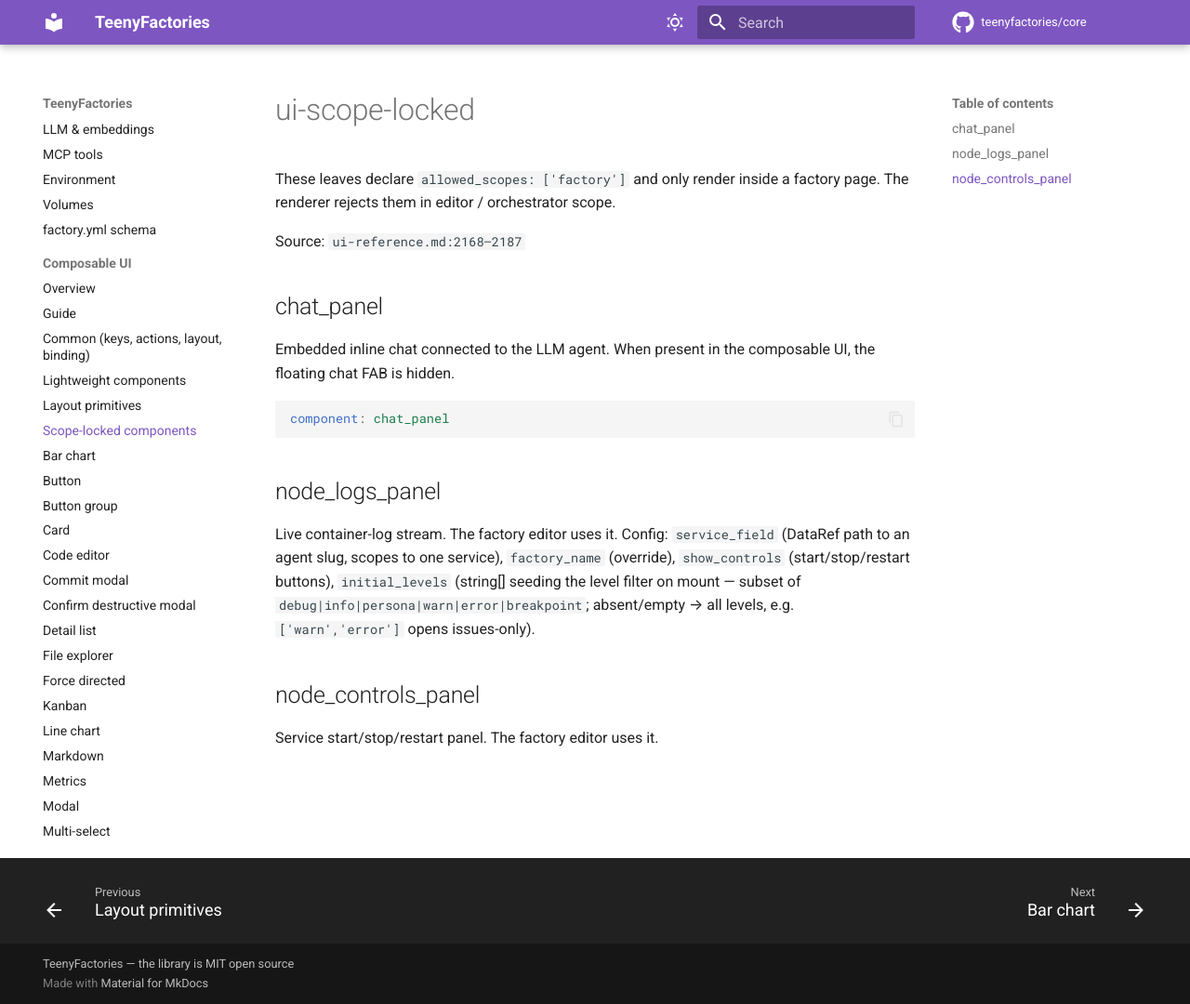
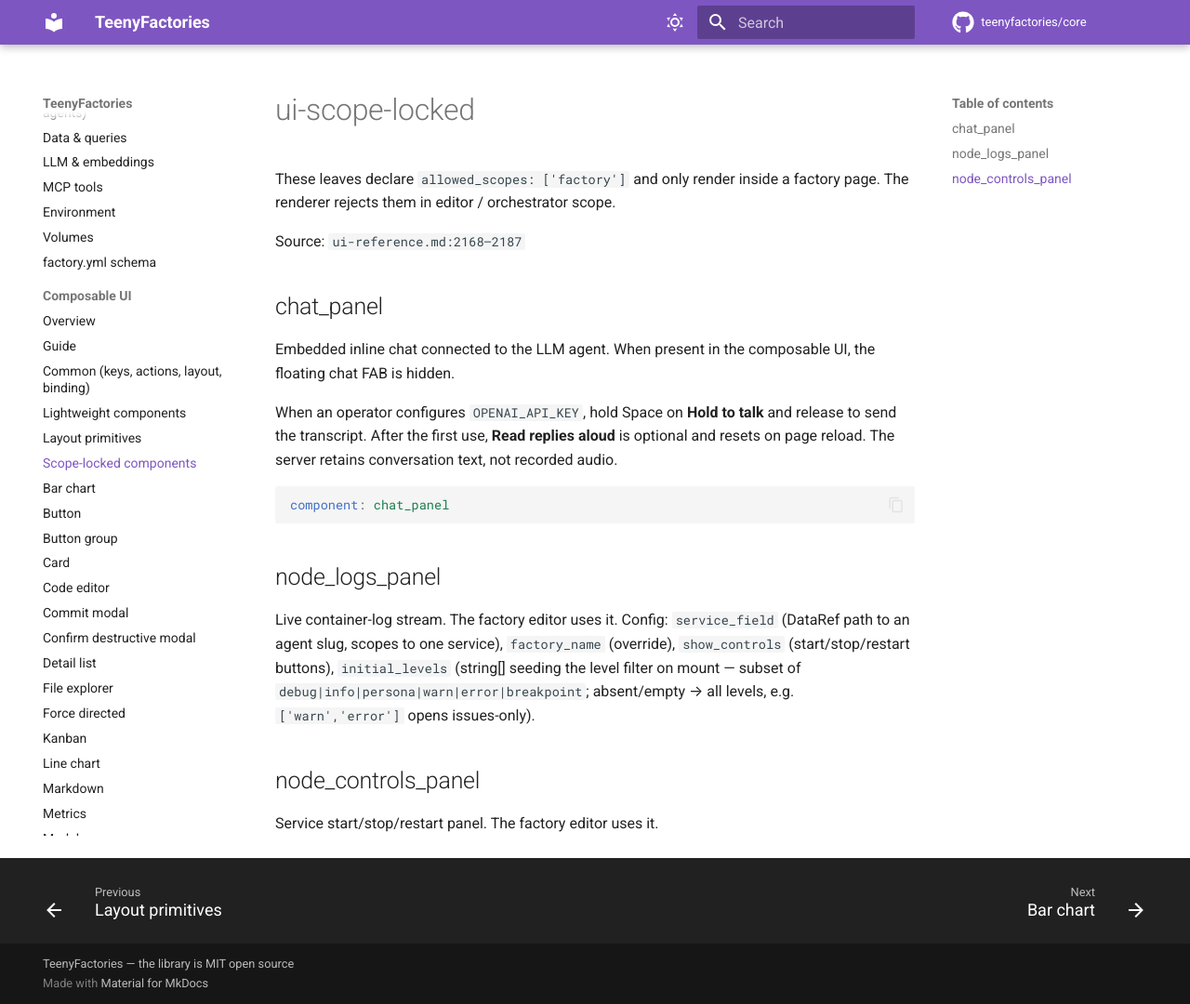
Before and after one commit to teenyfactories/core, an MkDocs documentation site: the page built from docs/reference/ui-scope-locked.md, in a window 1280 px wide and 1080 px high. Shown: the whole window at 93% size. Built offline with MkDocs 1.6.1 and Material for MkDocs 9.7.7, drawn with Linux system fonts in a browser that asks for light colours; comment, search, counter and statistics services are not loaded.

Commit message:
docs(ui): mirror key-only Foreman dictation

````diff
--- a/docs/reference/ui-scope-locked.md
+++ b/docs/reference/ui-scope-locked.md
@@ -7,6 +7,8 @@ Source: `ui-reference.md:2168–2187`
 ## chat_panel
 
 Embedded inline chat connected to the LLM agent. When present in the composable UI, the floating chat FAB is hidden.
+
+When an operator configures `OPENAI_API_KEY`, hold Space on **Hold to talk** and release to send the transcript. After the first use, **Read replies aloud** is optional and resets on page reload. The server retains conversation text, not recorded audio.
 
 ```yaml
 component: chat_panel
````
